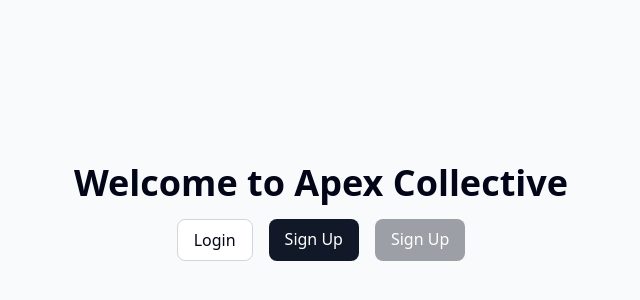
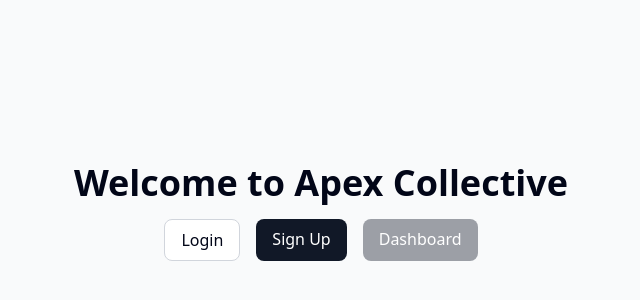
Before and after one commit to Apex-Collective/Axia-Hackathon, a React (Vite) app in the folder Frontend/: page / in a window 1280 px wide. Shown: the part 188-488 px from the top of the page, without its empty margins (319-959 px from the left). Built offline with nearby package versions, Linux system fonts and the light colour scheme.

Commit message:
added button to the dashboard to home page

```diff
--- a/Frontend/src/routes/_index.tsx
+++ b/Frontend/src/routes/_index.tsx
@@ -28,7 +28,7 @@ export default function HomePage() {
             to="/dashboard"
             className="px-4 py-2 bg-brand-primary/40 text-white rounded-md hover:bg-brand-primary/70"
           >
-            Sign Up
+            Dashboard
           </Link>
         </div>
       </div>
```
